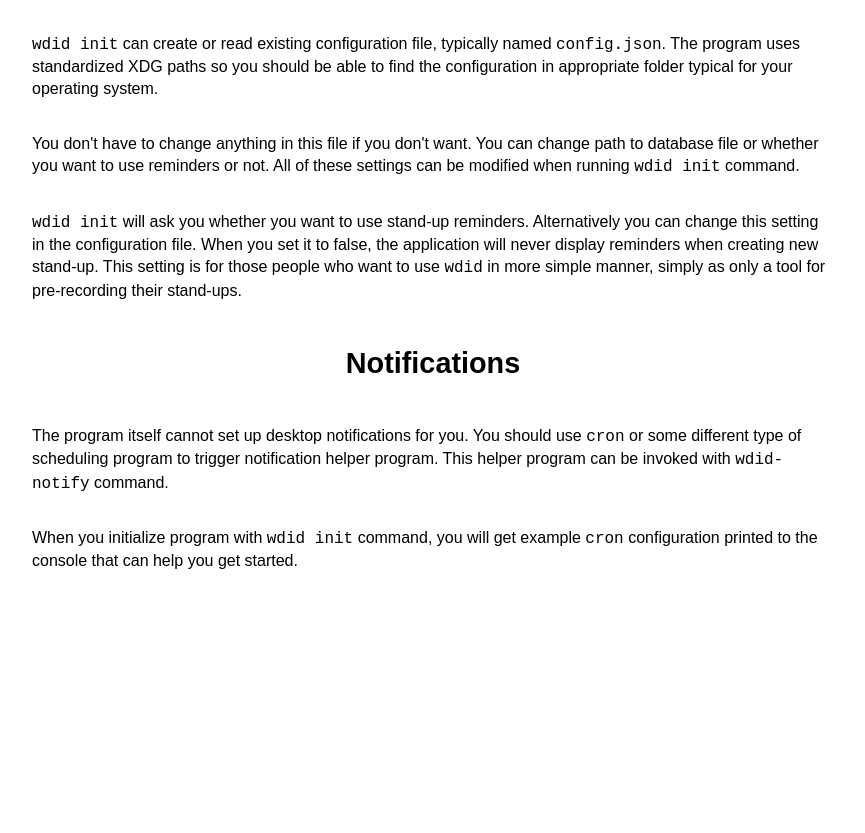
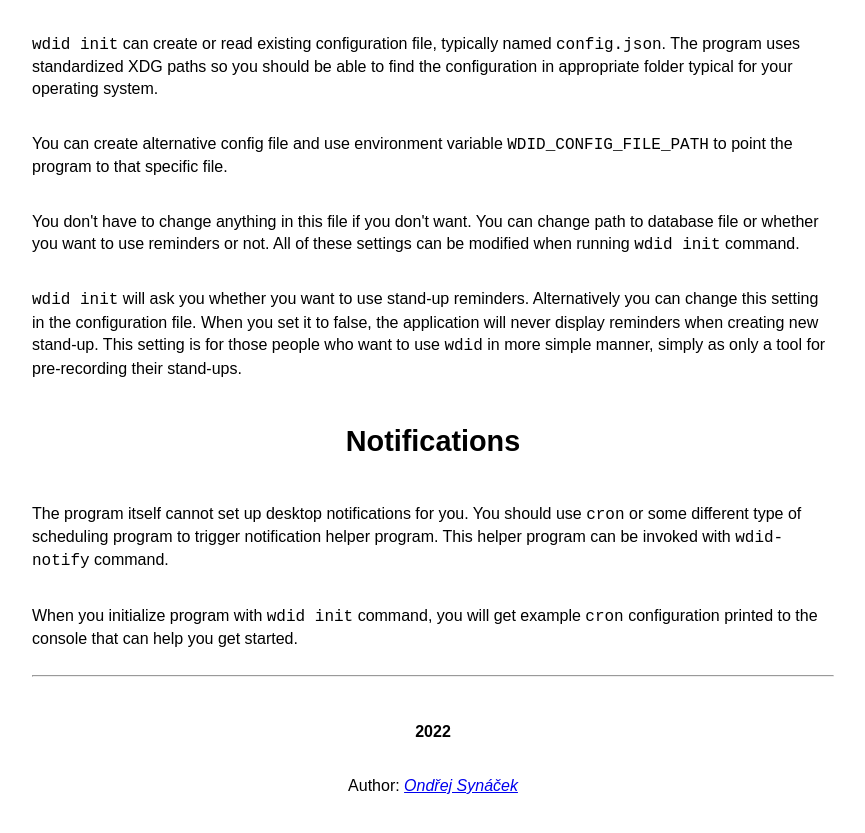
Before and after one commit to comatory/wdid, a website: page docs/index.html in a window 1280 px wide. Shown: the part 3960-4793 px from the top of the page, without its empty margins (208-1073 px from the left). Before the commit the page ends 4559 px from the top, so only its background shows below. Drawn offline with Linux system fonts and the light colour scheme.

Commit message:
fix: author link

```diff
--- a/docs/index.html
+++ b/docs/index.html
@@ -80,6 +80,13 @@
 
     .content-nav__item {
       padding: 2px 6px;
+    }
+
+    .authors {
+      margin: 20px 0;
+      display: flex;
+      flex-direction: column;
+      align-items: center;
     }
   </style>
 </head>
@@ -199,6 +206,9 @@
       <code>wdid init</code> can create or read existing configuration file, typically named <code>config.json</code>. The program uses standardized XDG paths so you should be able to find the configuration in appropriate folder typical for your operating system.
     </p>
     <p>
+      You can create alternative config file and use environment variable <code>WDID_CONFIG_FILE_PATH</code> to point the program to that specific file.
+    </p>
+    <p>
       You don't have to change anything in this file if you don't want. You can change path to database file or whether you want to use reminders or not. All of these settings can be modified when running <code>wdid init</code> command.
     </p>
     <p id="reminder-settings">
@@ -211,6 +221,11 @@
     <p>
       When you initialize program with <code>wdid init</code> command, you will get example <code>cron</code> configuration printed to the console that can help you get started.
     </p>
+    <hr>
+    <section class="authors">
+      <p><strong>2022</strong></p>
+      <p>Author: <em><a href="https://synacek.org">Ondřej Synáček</a></em></p>
+    </section>
   </main>
 </body>
 </html>
```
